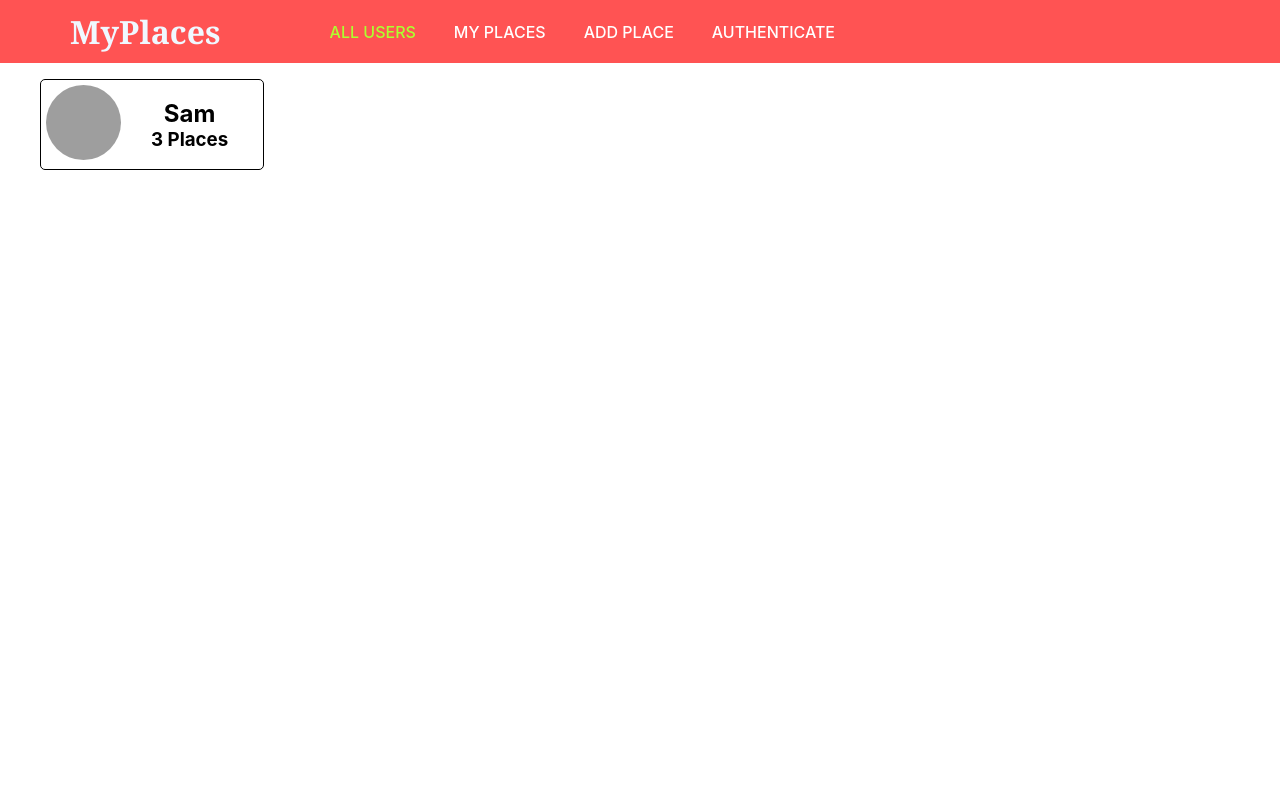
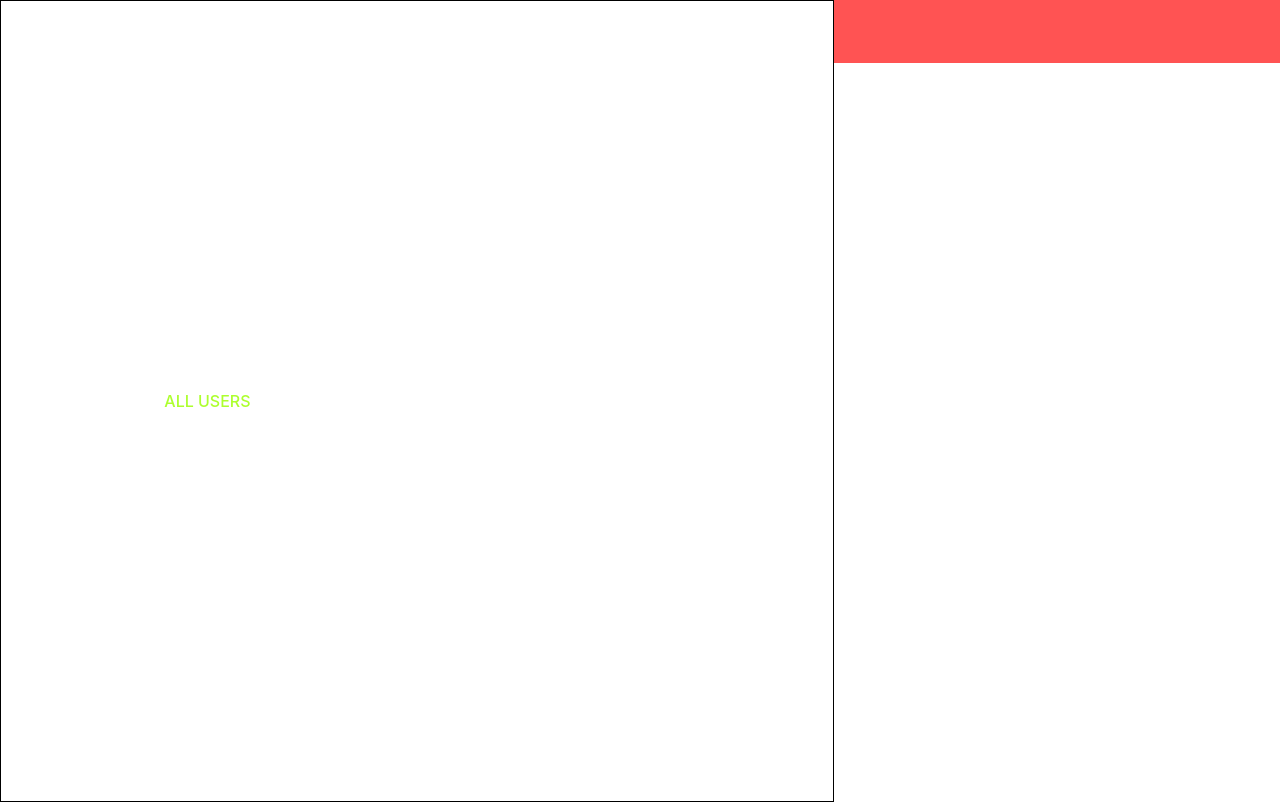
Before and after one commit to Samarthya2912/Winter-Project-UI, a React (Create React App) app: page / in a window 1280 px wide. Built offline with nearby package versions, Linux system fonts and the light colour scheme; grey boxes are pictures that could not be loaded.

Commit message:
basic side drawer

```diff
--- a/src/index.css
+++ b/src/index.css
@@ -39,3 +39,8 @@ hr {
   width: 100%;
   background-color: gray;
 }
+
+ul {
+  margin: 0;
+  padding: 0;
+}
--- a/src/shared/components/Navigation/MainNavigation.js
+++ b/src/shared/components/Navigation/MainNavigation.js
@@ -6,24 +6,18 @@ import NavLinks from './NavLinks'
 import SideDrawer from './SideDrawer'
 
 const MainNavigation = props => {
-    const sideDrawerRef = useRef();
-
-    function clickHandler() {
-        sideDrawerRef.current.classList.toggle("side-drawer__show");
-    }
-
     return (
         <>
-        <SideDrawer sideDrawerRef={sideDrawerRef}>
-            <nav className="main-navigation__drawer-nav">
+        <SideDrawer>
+            <nav>
                 <NavLinks />
             </nav>
         </SideDrawer>
         <MainHeader>
-            <button className="main-navigation__menu-btn" onClick={clickHandler}><i className="bi bi-list"></i></button>
+            <button className="main-navigation__menu-btn"><i className="bi bi-list"></i></button>
             <h1 className="main-navigation__title"><Link to="/">MyPlaces</Link></h1>
             <nav className="main-navigation__nav-links">
-                <NavLinks sideDrawerRef={sideDrawerRef} />
+                <NavLinks />
             </nav>
         </MainHeader>
         </>
--- a/src/shared/components/Navigation/NavLinks.css
+++ b/src/shared/components/Navigation/NavLinks.css
@@ -16,5 +16,18 @@
 }
 
 @media screen and (max-width: 768px) {
+    .nav-links {
+        flex-direction: column;
+        align-items: flex-start;
+        width: 100%;
+        font-weight: bolder;
+    }
 
+    .nav-links li {
+        padding: 10px 0;
+    }
+
+    .nav-links a {
+        color: black;
+    }
 }
--- a/src/shared/components/Navigation/SideDrawer.css
+++ b/src/shared/components/Navigation/SideDrawer.css
@@ -1,29 +1,14 @@
 .side-drawer {
+    position: absolute;
+    z-index: 10;
+    background-color: white;
     display: flex;
+    flex-direction: column;
+    align-items: center;
     justify-content: center;
-    align-items: center;
-    width: 100vw;
-    position: absolute;
+    width: 65vw;
+    height: 100vh;
     top: 0;
     left: 0;
-    transition: 0.4s ease;
-    transform: translateY(-400px);
+    border: solid black 1px;
 }
-
-.side-drawer__show {
-    transform: translateY(60px);
-}
-
-.side-drawer ul {
-    display: flex;
-    align-items: center;
-    justify-content: center;
-    flex-direction: column;
-    background-color: rgb(255, 83, 83);
-    width: 100vw;
-}
-
-.side-drawer li {
-    padding: 20px;
-    width: 100vw;
-}
--- a/src/shared/components/Navigation/SideDrawer.js
+++ b/src/shared/components/Navigation/SideDrawer.js
@@ -1,13 +1,11 @@
-import React, { useRef } from 'react'
+import React from 'react'
 import './SideDrawer.css'
 
 const SideDrawer = props => {
-    function clickHandler() {
-        props.sideDrawerRef.current.classList.toggle("side-drawer__show");
-    }
-
     return (
-        <aside ref={props.sideDrawerRef} className="side-drawer" onClick={clickHandler}>{props.children}</aside>
+        <aside className="side-drawer">
+            {props.children}
+        </aside>
     )
 }
 
```
